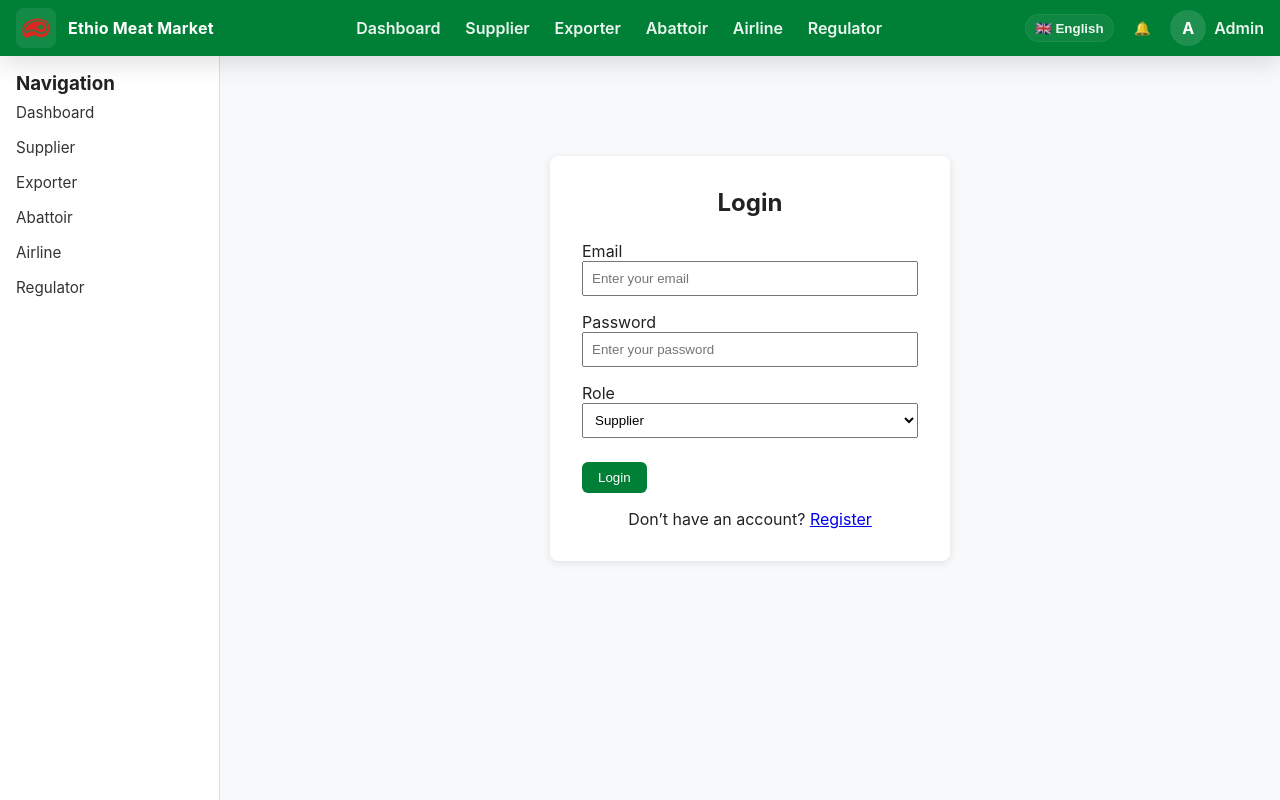
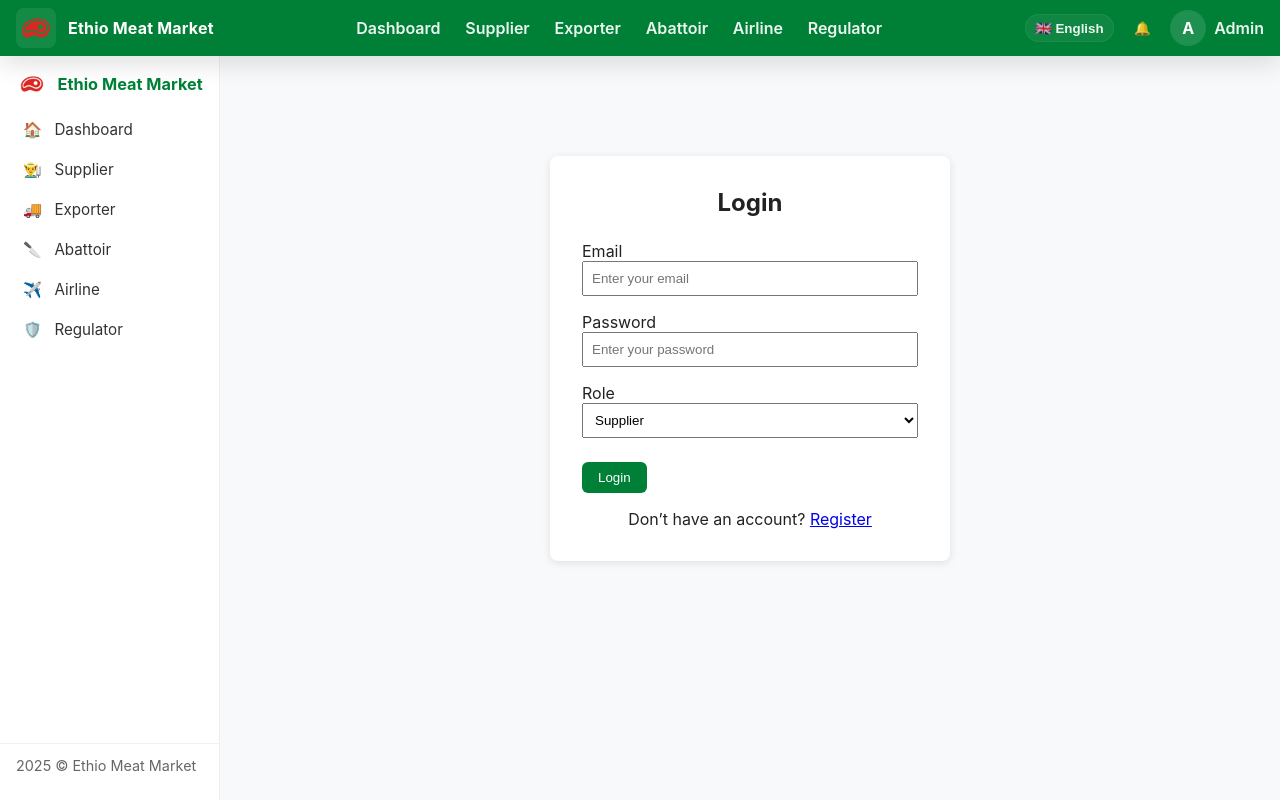
Before and after one commit to kmab5/ethio-meat-market, a React (Create React App) app: page / in a window 1280 px wide. Built offline with nearby package versions, Linux system fonts and the light colour scheme.

Commit message:
overhaul sidebar design

```diff
--- a/src/components/Sidebar.jsx
+++ b/src/components/Sidebar.jsx
@@ -1,33 +1,61 @@
 import React from "react";
-import { Link } from "react-router-dom";
+import { NavLink } from "react-router-dom";
 import { useLanguage } from "../context/LanguageContext";
 
 function Sidebar() {
     const { language, translations } = useLanguage();
 
+    const links = [
+        { to: "/dashboard", key: "dashboard", icon: "🏠" },
+        { to: "/supplier", key: "supplier", icon: "👨‍🌾" },
+        { to: "/exporter", key: "exporter", icon: "🚚" },
+        { to: "/abattoir", key: "abattoir", icon: "🔪" },
+        { to: "/airline", key: "airline", icon: "✈️" },
+        { to: "/regulator", key: "regulator", icon: "🛡️" },
+    ];
+
     return (
         <aside className="sidebar">
-            <h3>{translations?.[language]?.navigation || "Navigation"}</h3>
-            <nav>
-                <Link to="/dashboard">
-                    {translations?.[language]?.dashboard || "Dashboard"}
-                </Link>
-                <Link to="/supplier">
-                    {translations?.[language]?.supplier || "Supplier"}
-                </Link>
-                <Link to="/exporter">
-                    {translations?.[language]?.exporter || "Exporter"}
-                </Link>
-                <Link to="/abattoir">
-                    {translations?.[language]?.abattoir || "Abattoir"}
-                </Link>
-                <Link to="/airline">
-                    {translations?.[language]?.airline || "Airline"}
-                </Link>
-                <Link to="/regulator">
-                    {translations?.[language]?.regulator || "Regulator"}
-                </Link>
-            </nav>
+            <div className="sidebar-header">
+                <img
+                    src={`${process.env.PUBLIC_URL}/logo192.png`}
+                    alt="logo"
+                    width={32}
+                    height={32}
+                    style={{ borderRadius: 6 }}
+                />
+                <div className="brand">
+                    {translations?.[language]?.app || "Ethio Meat Market"}
+                </div>
+            </div>
+
+            <div
+                className="nav"
+                role="navigation"
+                aria-label={
+                    translations?.[language]?.navigation || "Navigation"
+                }
+            >
+                {links.map((l) => (
+                    <NavLink
+                        key={l.to}
+                        to={l.to}
+                        className={({ isActive }) => (isActive ? "active" : "")}
+                    >
+                        <span className="icon" aria-hidden>
+                            {l.icon}
+                        </span>
+                        <span className="label">
+                            {translations?.[language]?.[l.key] || l.key}
+                        </span>
+                    </NavLink>
+                ))}
+            </div>
+
+            <div className="footer">
+                {new Date().getFullYear()} &copy;{" "}
+                {translations?.[language]?.app || "Ethio Meat Market"}
+            </div>
         </aside>
     );
 }
--- a/src/index.css
+++ b/src/index.css
@@ -43,21 +43,72 @@ body {
 .sidebar {
     width: 220px;
     background-color: #ffffff;
-    border-right: 1px solid #ddd;
-    padding: 1rem;
+    border-right: 1px solid #eee;
+    padding: 0.75rem 0;
+    display: flex;
+    flex-direction: column;
+}
+
+.sidebar .sidebar-header {
+    padding: 0 1rem;
+    display: flex;
+    align-items: center;
+    gap: 0.6rem;
+    margin-bottom: 0.65rem;
+}
+
+.sidebar .brand {
+    font-weight: 700;
+    color: #008037;
+    font-size: 1.02rem;
+}
+
+.sidebar .nav {
+    padding: 0 0.5rem;
+    display: flex;
+    flex-direction: column;
+    gap: 0.15rem;
+    flex: 1;
 }
 
 .sidebar a {
-    display: block;
+    display: flex;
+    align-items: center;
+    gap: 0.75rem;
     color: #333;
     text-decoration: none;
-    padding: 0.5rem 0;
+    padding: 0.55rem 0.9rem;
     font-size: 0.95rem;
+    border-radius: 8px;
+    transition: background-color 150ms ease, color 150ms ease,
+        transform 90ms ease;
+}
+
+.sidebar a .icon {
+    width: 20px;
+    height: 20px;
+    display: inline-flex;
+    align-items: center;
+    justify-content: center;
+    color: inherit;
 }
 
 .sidebar a:hover {
+    background-color: rgba(0, 128, 55, 0.06);
     color: #008037;
-    font-weight: 500;
+    transform: translateX(4px);
+}
+
+.sidebar a.active {
+    background-color: #008037;
+    color: #fff;
+}
+
+.sidebar .footer {
+    padding: 0.85rem 1rem;
+    border-top: 1px solid #f0f0f0;
+    font-size: 0.9rem;
+    color: #666;
 }
 
 /* Scrollbar styling for long lists */
```
